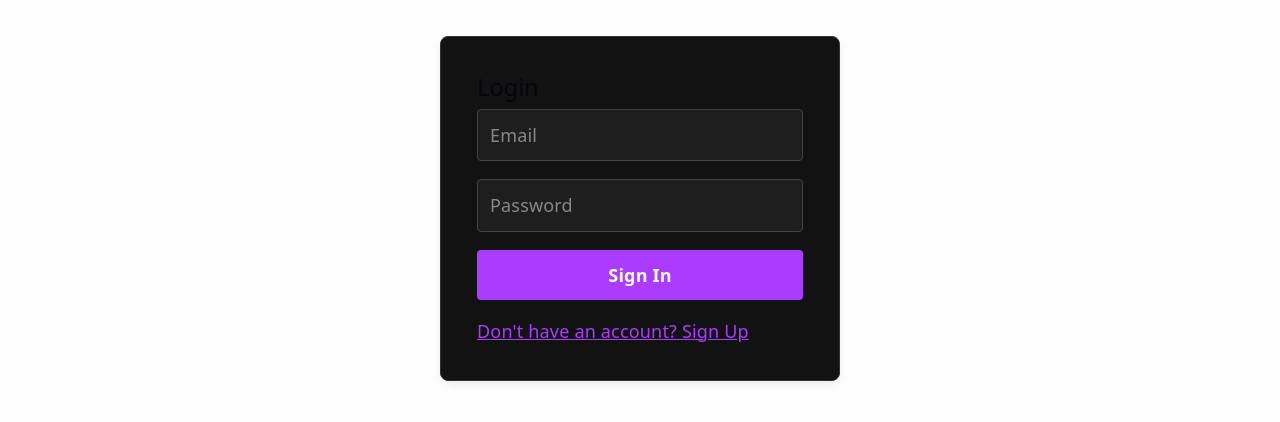
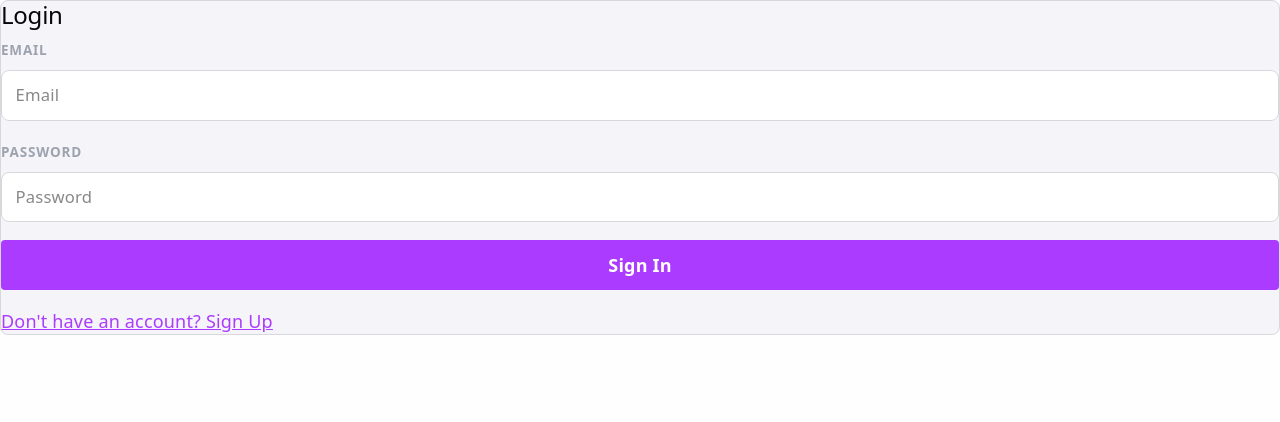
Before and after one commit to ChaoticBoredom/pwhl_pool, a React (Vite) app in the folder client/: page /login in a window 1280 px wide. Shown: the top 422 px of the page. Built offline with nearby package versions, Linux system fonts and the light colour scheme.

Commit message:
Update AuthForm to use recent CSS, as well as Tanstack and notices

```diff
--- a/client/src/components/auth/AuthForm.jsx
+++ b/client/src/components/auth/AuthForm.jsx
@@ -1,69 +1,91 @@
 import { useState } from "react";
 import { useSearchParams, useNavigate } from "react-router-dom";
-import { useAuth } from  "@/context/AuthContext";
+import { useMutation } from "@tanstack/react-query";
+import { useAuth } from "@/context/AuthContext";
+import NoticeProvider from "@/context/NoticeProvider";
+import NoticeFloat from "@c/shared/NoticeFloat";
+import useNotices from "@/hooks/useNotices";
 
-export default function AuthForm() {
+function AuthField({ label, ...inputProps }) {
+  return (
+    <div className="form-field">
+      <label className="label-eyebrow label-eyebrow--md">{label}</label>
+      <input className="form-input" {...inputProps} />
+    </div>
+  );
+}
+
+// AuthFormInner is separate from AuthForm because useNotices() must run
+// inside <NoticeProvider>, and AuthForm is the component providing it —
+// a component can't consume the context it's also wrapping itself in.
+
+function AuthFormInner() {
   const [isLogin, setIsLogin] = useState(true);
-  const [email, setEmail] = useState('')
-  const [password, setPassword] = useState('')
-  const [name, setName] = useState('')
+  const [email, setEmail] = useState("");
+  const [password, setPassword] = useState("");
+  const [name, setName] = useState("");
 
-  const  { login } = useAuth();
+  const { login } = useAuth();
+  const { add } = useNotices();
   const [searchParams] = useSearchParams();
   const navigate = useNavigate();
 
-  const nextPath = searchParams.get('next') || '/';
+  const nextPath = searchParams.get("next") || "/";
 
   const handleKeyDown = (e) => {
-    if (e.key === 'Enter') {
+    if (e.key === "Enter") {
       const form = e.target.form;
       const index = [...form.elements].indexOf(e.target);
       const nextElement = form.elements[index + 1];
 
-      if (nextElement && nextElement.tagName === 'INPUT') {
+      if (nextElement && nextElement.tagName === "INPUT") {
         e.preventDefault();
         nextElement.focus();
       }
     }
-  }
+  };
 
-  const handleSubmit = async (e) => {
-    e.preventDefault()
-
+  const authMutation = useMutation({
+    mutationFn: async () => {
       const endpoint = isLogin
-      ? `/api/session`
-      : `/api/users`;
+        ? "/api/session"
+        : "/api/users";
 
       const payload = isLogin
         ? { email_address: email, password: password }
         : { email_address: email, password: password, name: name };
 
-    try {
       const response = await fetch(endpoint, {
-        method: 'POST',
-        headers: { 'Content-Type': 'application/json' },
+        method: "POST",
+        headers: { "Content-Type": "application/json" },
         body: JSON.stringify(payload),
-        credentials: 'include'
-      })
+        credentials: "include",
+      });
 
-      if (response.ok) {
-        const result = await response.json()
+      if (!response.ok) throw new Error(isLogin ? "Invalid email or password" : "Could not create account");
+      return response.json();
+    },
+    onSuccess: (result) => {
       login(result.data.user, result.data.token, result.data.god);
       navigate(nextPath);
-      } else {
-        alert(isLogin ? "Invalid email or password" : "Could not create account");
-      }
-    } catch (err) {
-      console.error("Auth error:", err);
-    }
+    },
+    onError: (err) => {
+      add({ severity: "error", message: err.message });
+    },
+  });
+
+  const handleSubmit = (e) => {
+    e.preventDefault();
+    authMutation.mutate();
   };
 
   return (
-    <div className="card">
-      <h2>{isLogin ? 'Login' : 'Create Account'}</h2>
+    <div className="panel auth-card">
+      <h2>{isLogin ? "Login" : "Create Account"}</h2>
       <form onSubmit={handleSubmit} className="stack">
         {!isLogin && (
-          <input
+          <AuthField
+            label="Full Name"
             type="text"
             placeholder="Full Name"
             value={name}
@@ -72,7 +94,8 @@ export default function AuthForm() {
             required
           />
         )}
-        <input
+        <AuthField
+          label="Email"
           type="email"
           placeholder="Email"
           value={email}
@@ -80,15 +103,16 @@ export default function AuthForm() {
           onKeyDown={handleKeyDown}
           required
         />
-        <input
+        <AuthField
+          label="Password"
           type="password"
           placeholder="Password"
           value={password}
           onChange={(e) => setPassword(e.target.value)}
           required
         />
-        <button type="submit" className="btn-primary">
-          {isLogin ? 'Sign In' : 'Create Account'}
+        <button type="submit" className="btn-primary" disabled={authMutation.isPending}>
+          {isLogin ? "Sign In" : "Create Account"}
         </button>
       </form>
 
@@ -98,3 +122,12 @@ export default function AuthForm() {
     </div>
   );
 }
+
+export default function AuthForm() {
+  return (
+    <NoticeProvider>
+      <NoticeFloat />
+      <AuthFormInner />
+    </NoticeProvider>
+  );
+}
```
Lines whose indentation alone changed are shown as unchanged.
